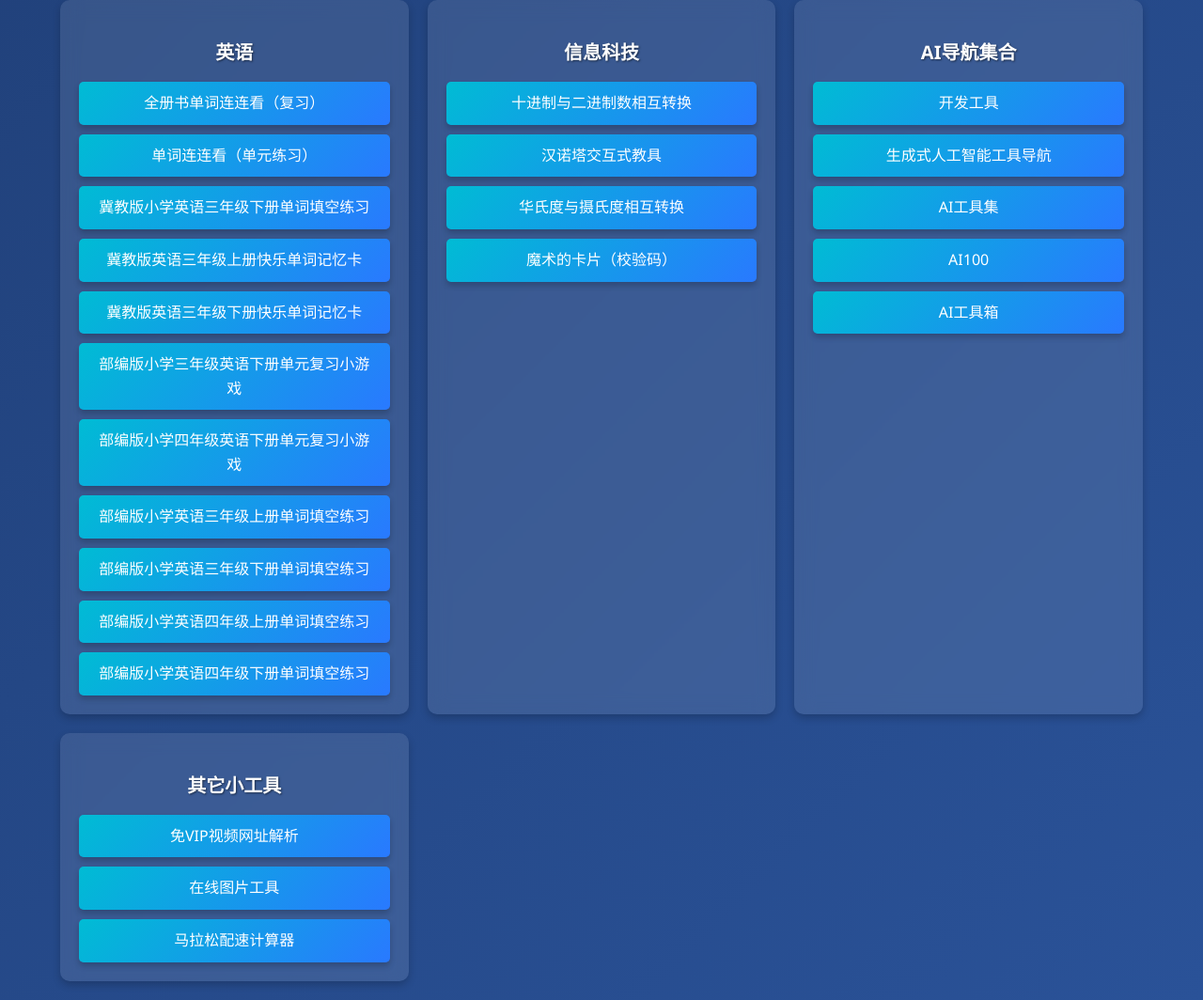
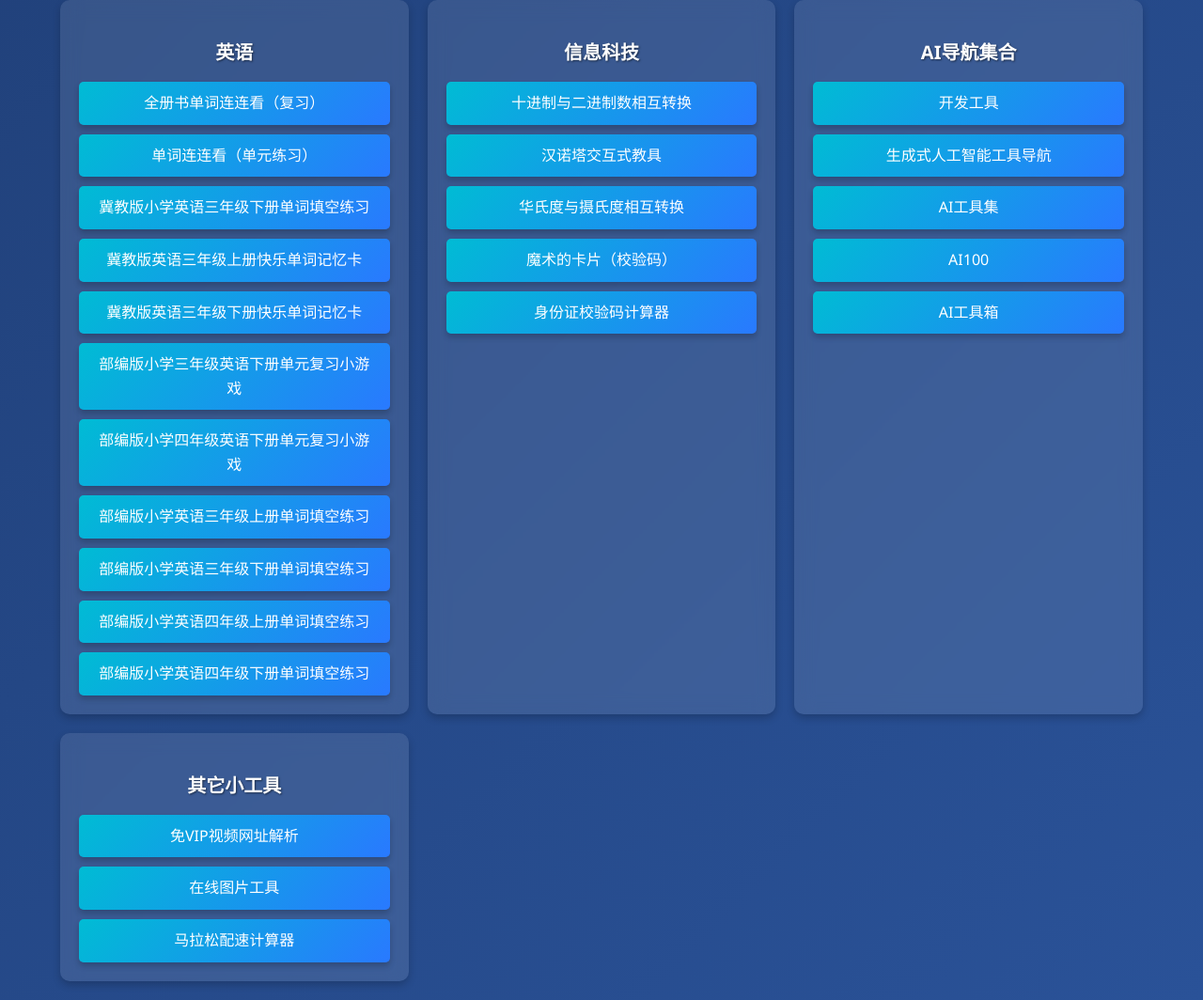
Before and after one commit to zhanyuhb/html, a plain HTML site: page index.html in a window 1280 px wide. Shown: the part 840-1904 px from the top of the page at 94% size. Drawn offline with Linux system fonts and the light colour scheme.

Commit message:
index.html

```diff
--- a/index.html
+++ b/index.html
@@ -159,7 +159,7 @@ body {
         <a href="HanoiTower.html" target="-blank">汉诺塔交互式教具</a>
         <a href="FtoC.html" target="-blank">华氏度与摄氏度相互转换</a>
         <a href="yanzhengma.html" target="-blank">魔术的卡片（校验码）</a>
-
+        <a href="shenfenzheng.html" target="-blank">身份证校验码计算器</a>
     </div>
     <!-- AI导航集合 -->
     <div class="card">
```
